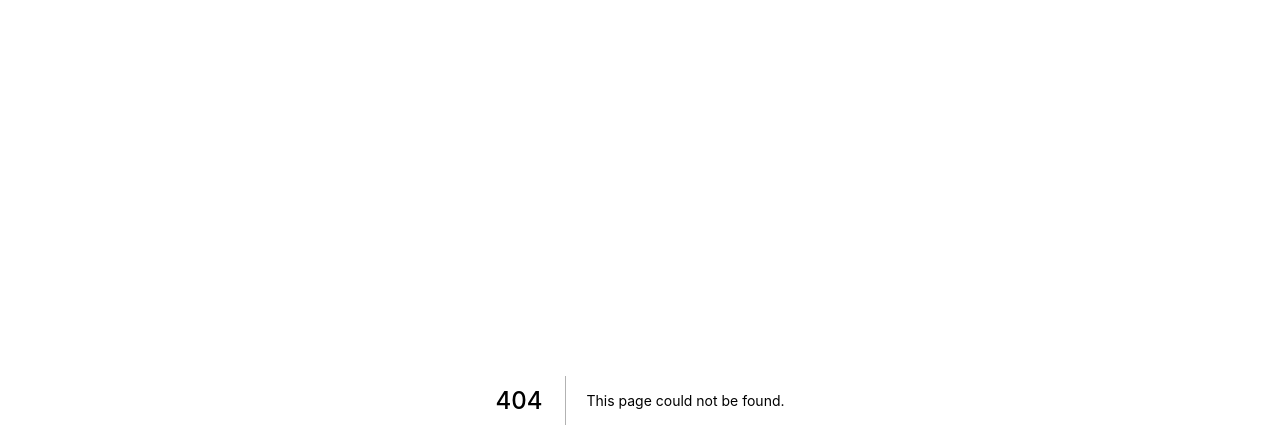
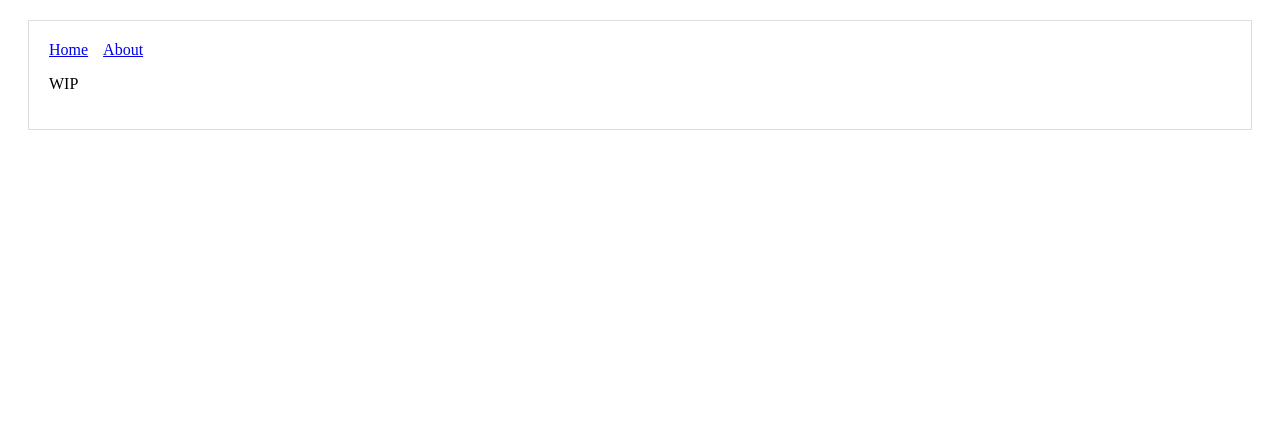
Before and after one commit to inokawa/inokawa.github.io, a Next.js app: page /about in a window 1280 px wide. Before the commit this address had no page. Shown: the top 448 px of the page. Built offline with nearby package versions, Linux system fonts and the light colour scheme.

Commit message:
Add link to about page

```diff
--- a/src/components/Header.tsx
+++ b/src/components/Header.tsx
@@ -9,6 +9,9 @@ const Component: React.FC<{}> = () => (
     <Link href="/">
       <a style={linkStyle}>Home</a>
     </Link>
+    <Link href="/about">
+      <a style={linkStyle}>About</a>
+    </Link>
   </div>
 );
 
--- /dev/null
+++ b/src/pages/about.tsx
@@ -0,0 +1,14 @@
+import { NextPage } from "next";
+import Header from "../components/Header";
+import Layout from "../components/Layout";
+
+const Page: NextPage = () => {
+  return (
+    <Layout>
+      <Header />
+      <p>WIP</p>
+    </Layout>
+  );
+};
+
+export default Page;
```
